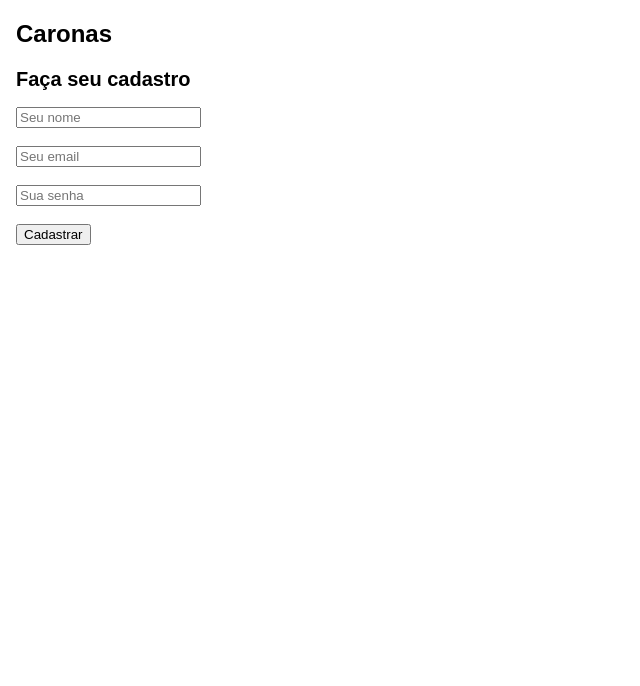
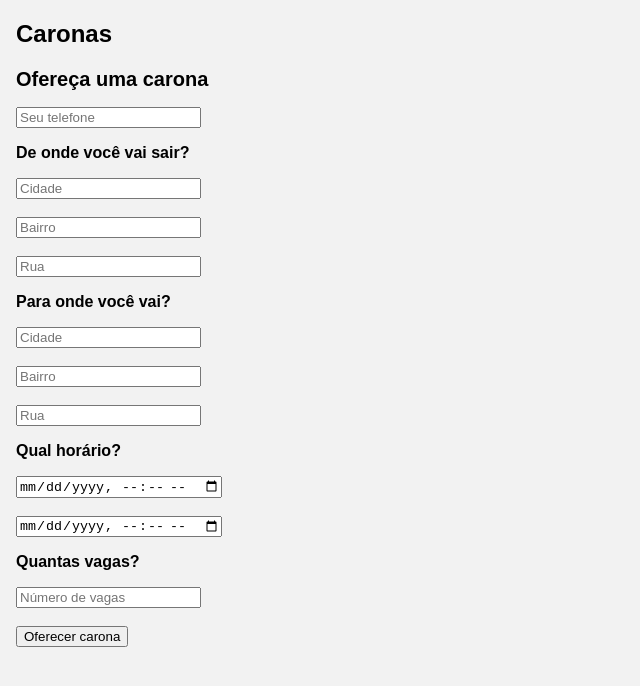
Before and after one commit to FernandoHeisser/ifsul-lpw3, a React (Create React App) app in the folder web/: page /create-carpool-offer in a window 1280 px wide. Shown: the top 686 px of the page, without its empty margins (0-640 px from the left). Built offline with nearby package versions, Linux system fonts and the light colour scheme; the HTML template or start-up script is replaced by a standard one.

Commit message:
new features added

```diff
--- a/web/src/pages/Carpools/CreateCarpoolOffer/index.js
+++ b/web/src/pages/Carpools/CreateCarpoolOffer/index.js
@@ -3,20 +3,40 @@ import { useHistory } from 'react-router-dom';
 import axios from 'axios';
 
 export default function CreateCarpoolOffer(){
-    const [name, setName] = useState('');
-    const [email, setEmail] = useState('');
-    const [password, setPassword] = useState('');
+    const [phone, setPhone] = useState('');
+    const [fromCity, setFromCity] = useState('');
+    const [fromNeighborhood, setFromNeighborhood] = useState('');
+    const [fromStreet, setFromStreet] = useState('');
+    const [ToCity, setToCity] = useState('');
+    const [toNeighborhood, setToNeighborhood] = useState('');
+    const [toStreet, setToStreet] = useState('');
+    const [startDate, setStartDate] = useState('');
+    const [endDate, setEndDate] = useState('');
+    const [availableVacancies, setAvailableVacancies] = useState('');
     const history = useHistory();
 
-    async function handleRegister(e){
+    async function handleCreateCarpoolOffer(e){
         e.preventDefault();
         try{
-            const response = await axios.post(`http://localhost/fernando/ifsul-lpw3/server/src/api/carpool/offer`, {name: name, email: email, password: password});
+            const response = await axios.post(`http://localhost/fernando/ifsul-lpw3/server/src/api/carpool/offer`,
+            {
+                user_id: localStorage.getItem('id'),
+                phone: phone,
+                from_city: fromCity,
+                from_neighborhood: fromNeighborhood,
+                from_street: fromStreet,
+                to_city: ToCity,
+                to_neighborhood: toNeighborhood,
+                to_street: toStreet,
+                start_date: startDate,
+                end_date: endDate,
+                available_vacancies: availableVacancies,
+            });
 
             if(response.data.status === undefined && response.data !== false) {
 
-                alert("Oferta de carona realizada com sucesso.");
-                history.push('/');
+                alert("Oferta de carona criada com sucesso.");
+                history.push('/home');
 
             } else if(response.data !== false) {
                 alert(response.data.status + '\n' + response.data.message);
@@ -33,16 +53,30 @@ export default function CreateCarpoolOffer(){
         <body>
             <div>
                 <section>
-                    <form onSubmit={handleRegister}>
+                    <form onSubmit={handleCreateCarpoolOffer}>
                         <h1>Caronas</h1>
-                        <h2>Faça seu cadastro</h2>
-                        <input placeholder="Seu nome" value={name} onChange={e => setName(e.target.value)}/>
+                        <h2>Ofereça uma carona</h2>
+                        <input placeholder="Seu telefone" value={phone} onChange={e => setPhone(e.target.value)} type={"number"}/>
+                        <h3>De onde você vai sair?</h3>
+                        <input placeholder="Cidade" value={fromCity} onChange={e => setFromCity(e.target.value)} type={"text"}/>
                         <br></br><br></br>
-                        <input placeholder="Seu email" value={email} onChange={e => setEmail(e.target.value)} type={"email"}/>
+                        <input placeholder="Bairro" value={fromNeighborhood} onChange={e => setFromNeighborhood(e.target.value)} type={"text"}/>
                         <br></br><br></br>
-                        <input placeholder="Sua senha" value={password} onChange={e => setPassword(e.target.value)} type={"password"}/>
+                        <input placeholder="Rua" value={fromStreet} onChange={e => setFromStreet(e.target.value)} type={"text"}/>
+                        <h3>Para onde você vai?</h3>
+                        <input placeholder="Cidade" value={ToCity} onChange={e => setToCity(e.target.value)} type={"text"}/>
                         <br></br><br></br>
-                        <button className="button" type="submit">Cadastrar</button>
+                        <input placeholder="Bairro" value={toNeighborhood} onChange={e => setToNeighborhood(e.target.value)} type={"text"}/>
+                        <br></br><br></br>
+                        <input placeholder="Rua" value={toStreet} onChange={e => setToStreet(e.target.value)} type={"text"}/>
+                        <h3>Qual horário?</h3>
+                        <input placeholder="Inicio" value={startDate} onChange={e => setStartDate(e.target.value)} type={"datetime-local"}/>
+                        <br></br><br></br>
+                        <input placeholder="Fim" value={endDate} onChange={e => setEndDate(e.target.value)} type={"datetime-local"}/>
+                        <h3>Quantas vagas?</h3>
+                        <input placeholder="Número de vagas" value={availableVacancies} onChange={e => setAvailableVacancies(e.target.value)} type={"number"}/>
+                        <br></br><br></br>
+                        <button className="button" type="submit">Oferecer carona</button>
                     </form>
                 </section>
             </div>
--- a/web/src/pages/Carpools/CreateCarpoolRequest/index.js
+++ b/web/src/pages/Carpools/CreateCarpoolRequest/index.js
@@ -3,20 +3,38 @@ import { useHistory } from 'react-router-dom';
 import axios from 'axios';
 
 export default function CreateCarpoolRequest(){
-    const [name, setName] = useState('');
-    const [email, setEmail] = useState('');
-    const [password, setPassword] = useState('');
+    const [phone, setPhone] = useState('');
+    const [fromCity, setFromCity] = useState('');
+    const [fromNeighborhood, setFromNeighborhood] = useState('');
+    const [fromStreet, setFromStreet] = useState('');
+    const [ToCity, setToCity] = useState('');
+    const [toNeighborhood, setToNeighborhood] = useState('');
+    const [toStreet, setToStreet] = useState('');
+    const [startDate, setStartDate] = useState('');
+    const [endDate, setEndDate] = useState('');
     const history = useHistory();
 
-    async function handleRegister(e){
+    async function handleCreateCarpoolRequest(e){
         e.preventDefault();
         try{
-            const response = await axios.post(`http://localhost/fernando/ifsul-lpw3/server/src/api/carpool/request`, {name: name, email: email, password: password});
+            const response = await axios.post(`http://localhost/fernando/ifsul-lpw3/server/src/api/carpool/request`,
+            {
+                user_id: localStorage.getItem('id'),
+                phone: phone,
+                from_city: fromCity,
+                from_neighborhood: fromNeighborhood,
+                from_street: fromStreet,
+                to_city: ToCity,
+                to_neighborhood: toNeighborhood,
+                to_street: toStreet,
+                start_date: startDate,
+                end_date: endDate
+            });
 
             if(response.data.status === undefined && response.data !== false) {
 
-                alert("Solicitação de carona realizada com sucesso.");
-                history.push('/');
+                alert("Solicitação de carona criada com sucesso.");
+                history.push('/home');
 
             } else if(response.data !== false) {
                 alert(response.data.status + '\n' + response.data.message);
@@ -33,16 +51,28 @@ export default function CreateCarpoolRequest(){
         <body>
             <div>
                 <section>
-                    <form onSubmit={handleRegister}>
+                    <form onSubmit={handleCreateCarpoolRequest}>
                         <h1>Caronas</h1>
-                        <h2>Faça seu cadastro</h2>
-                        <input placeholder="Seu nome" value={name} onChange={e => setName(e.target.value)}/>
+                        <h2>Solicite uma carona</h2>
+                        <input placeholder="Seu telefone" value={phone} onChange={e => setPhone(e.target.value)} type={"number"}/>
+                        <h3>De onde você quer sair?</h3>
+                        <input placeholder="Cidade" value={fromCity} onChange={e => setFromCity(e.target.value)} type={"text"}/>
                         <br></br><br></br>
-                        <input placeholder="Seu email" value={email} onChange={e => setEmail(e.target.value)} type={"email"}/>
+                        <input placeholder="Bairro" value={fromNeighborhood} onChange={e => setFromNeighborhood(e.target.value)} type={"text"}/>
                         <br></br><br></br>
-                        <input placeholder="Sua senha" value={password} onChange={e => setPassword(e.target.value)} type={"password"}/>
+                        <input placeholder="Rua" value={fromStreet} onChange={e => setFromStreet(e.target.value)} type={"text"}/>
+                        <h3>Para onde você quer ir?</h3>
+                        <input placeholder="Cidade" value={ToCity} onChange={e => setToCity(e.target.value)} type={"text"}/>
                         <br></br><br></br>
-                        <button className="button" type="submit">Cadastrar</button>
+                        <input placeholder="Bairro" value={toNeighborhood} onChange={e => setToNeighborhood(e.target.value)} type={"text"}/>
+                        <br></br><br></br>
+                        <input placeholder="Rua" value={toStreet} onChange={e => setToStreet(e.target.value)} type={"text"}/>
+                        <h3>Qual horário?</h3>
+                        <input placeholder="Inicio" value={startDate} onChange={e => setStartDate(e.target.value)} type={"datetime-local"}/>
+                        <br></br><br></br>
+                        <input placeholder="Fim" value={endDate} onChange={e => setEndDate(e.target.value)} type={"datetime-local"}/>
+                        <br></br><br></br>
+                        <button className="button" type="submit">Solicitar carona</button>
                     </form>
                 </section>
             </div>
--- a/web/src/pages/Carpools/MyCarpoolRequests/index.js
+++ b/web/src/pages/Carpools/MyCarpoolRequests/index.js
@@ -6,19 +6,15 @@ export default function MyCarpoolRequest(){
     const [carpoolRequests, setCarpoolRequests] = useState([]);
 
     useEffect(() => {
-
         axios.get(`http://localhost/fernando/ifsul-lpw3/server/src/api/carpool/requests/user/${localStorage.getItem('id')}`)
         .then(response => {
             setCarpoolRequests(response.data);
         })
-
     }, []);
 
     async function handleCancelCarpoolRequest(e) {
-
         await axios.put(`http://localhost/fernando/ifsul-lpw3/server/src/api/cancel/request/${e}`);
         window.location.reload();
-
     }
 
     return(
--- a/web/src/pages/Home/index.js
+++ b/web/src/pages/Home/index.js
@@ -31,7 +31,7 @@ export default function Home(){
                         </Link>
                         <br></br><br></br>
                         <Link to="/create-carpool-request">
-                            Criar uma noma solicitação
+                            Criar uma nova solicitação
                         </Link>
                     </form>
                 </section>
--- a/web/src/style.css
+++ b/web/src/style.css
@@ -1,5 +1,6 @@
 body {
     font-family: Arial, Helvetica, sans-serif;
+    background-color: #f2f2f2;
 }
 li {
     list-style-type: none
@@ -9,6 +10,7 @@ form div {
     margin: 8px;
     width: 500px;
     border: 1px solid black;
+    background-color: white;
 }
 h1 {
     font-size: 24px;
@@ -16,3 +18,9 @@ h1 {
 h2 {
     font-size: 20px;
 }
+h3 {
+    font-size: 16px;
+}
+li div button {
+    margin-right: 8px;
+}
```
Also changed, not shown: web/src/pages/Carpools/MyCarpoolOffers/index.js (+11 -3 lines).
